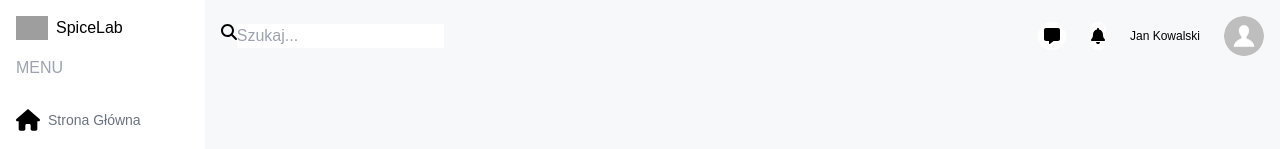
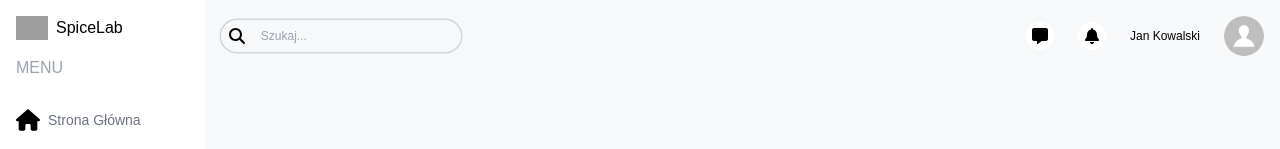
Before and after one commit to SpiceGears/spiceapps, a Next.js app: page /dashboard/home in a window 1280 px wide. Shown: the top 149 px of the page. Built offline with nearby package versions, Linux system fonts and the light colour scheme; grey boxes are pictures that could not be loaded.

Commit message:
Navbar finished

```diff
--- a/src/components/Navbar.tsx
+++ b/src/components/Navbar.tsx
@@ -5,15 +5,15 @@ import { faSearch, faMessage, faBell } from "@fortawesome/free-solid-svg-icons";
 export default function Navbar(){
     return (
         <div className="flex items-center justify-between p-4">
-        <div className="hidden md:flex">
+        <div className="hidden md:flex items-center gap-2 text-xs rounded-full ring-[1.5px] ring-gray-300 px-2">
             <FontAwesomeIcon icon={faSearch} className="w-4 h-4" />
-            <input type="text" placeholder="Szukaj..."/>
+            <input type="text" placeholder="Szukaj..." className="w-[200px] p-2 bg-transparent outline-none"/>
         </div>
-        <div className="flex items-center gap-6">
+        <div className="flex items-center gap-6 justify-end w-full">
             <div className="bg-white rounded-full w-7 h-7 flex items-center justify-center cursor-pointer">
                 <FontAwesomeIcon icon={faMessage} className="w-4 h-4" />
             </div>
-            <div className="bg-white rounded-full w-h h-7 flex items-center justify-center cursor-pointer">
+            <div className="bg-white rounded-full w-7 h-7 flex items-center justify-center cursor-pointer relative">
                 <FontAwesomeIcon icon={faBell} className="w-4 h-4" />
             </div>
             <div className="flex flex-col">
```
